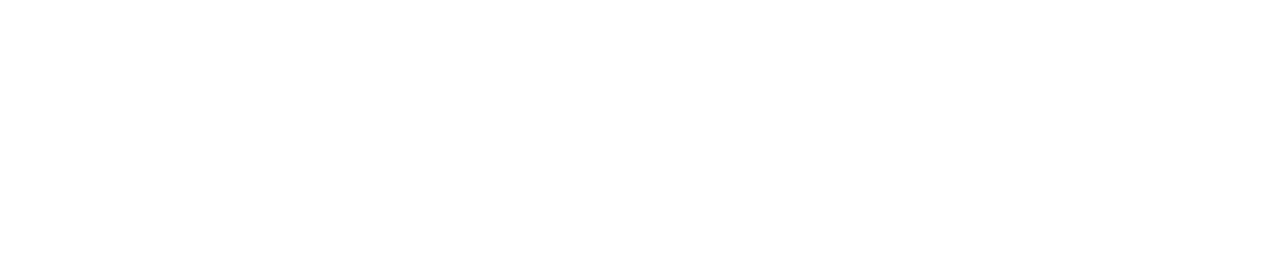
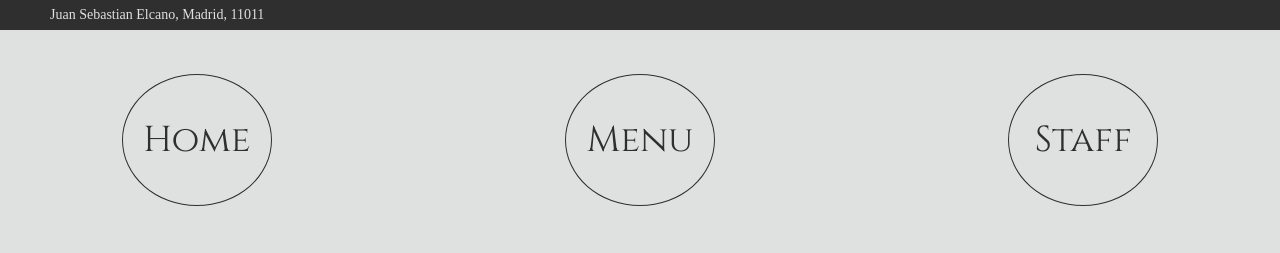
Before and after one commit to Serranosoft/restaurant-sample, a website built with webpack: page dist/index.html in a window 1280 px wide. Built offline with nearby package versions, Linux system fonts and the light colour scheme.

Commit message:
header and nav

```diff
--- a/dist/index.html
+++ b/dist/index.html
@@ -7,11 +7,22 @@
     <meta name='viewport' content='width=device-width, initial-scale=1'>
     <link rel='stylesheet' type='text/css' media='screen' href='styles/global.css'>
     <script src='main.js'></script>
+    <link href="https://fonts.googleapis.com/css2?family=Cinzel&family=Zilla+Slab:wght@300&display=swap" rel="stylesheet">
 </head>
 <body>
 
     <div id="content">
 
+        <header>
+            <p>Juan Sebastian Elcano, Madrid, 11011</p>
+        </header>
+
+        <div class="menu">
+            <a href="#"><p class="our-home">Home</p></a>
+            <p class="our-menu">Menu</p>
+            <p class="contact-us">Staff</p>
+        </div>
+
     </div>
 
 </body>
--- a/dist/styles/global.css
+++ b/dist/styles/global.css
@@ -0,0 +1,71 @@
+:root {
+    --bg: #DFE1E1;
+    --pg: #2F2F2F;
+}
+
+*,
+::before,
+::after {
+    box-sizing: border-box;
+    margin: 0;
+    padding: 0;
+}
+
+body {
+    background-color: var(--bg);
+    color: var(--pg);
+    font-family: 'Zilla Slab', serif;
+}
+
+header {
+    width: 100%;
+    height: 30px;
+    position: fixed;
+    top: 0;
+    left: 0;
+    display: flex;
+    align-items: center;
+    background-color: var(--pg);
+    color: var(--bg);
+}
+
+header p {
+    font-size: 14px;
+    text-indent: 50px;
+}
+
+header p:hover {
+    font-size: 14px;
+    text-indent: 50px;
+    text-decoration: underline;
+    cursor: pointer;
+}
+
+.menu {
+    max-width: 100%;
+    height: 220px;
+    display: grid;
+    grid-template-columns: repeat(3, 150px);
+    gap: 50px;
+    align-items: center;
+    justify-content: space-around;
+    margin-top: 30px;
+    text-align: center;
+
+}
+
+.menu > * {
+    border: 1px solid var(--pg);
+    border-radius: 50%;
+    line-height: 130px;
+    text-decoration: none;
+    color: var(--pg);
+    font-size: 36px;
+    font-family: 'Cinzel', serif;
+    user-select: none;
+}
+
+.menu > *:hover {
+    box-shadow: 0 0 10px var(--pg);
+    cursor: pointer;
+}
```
